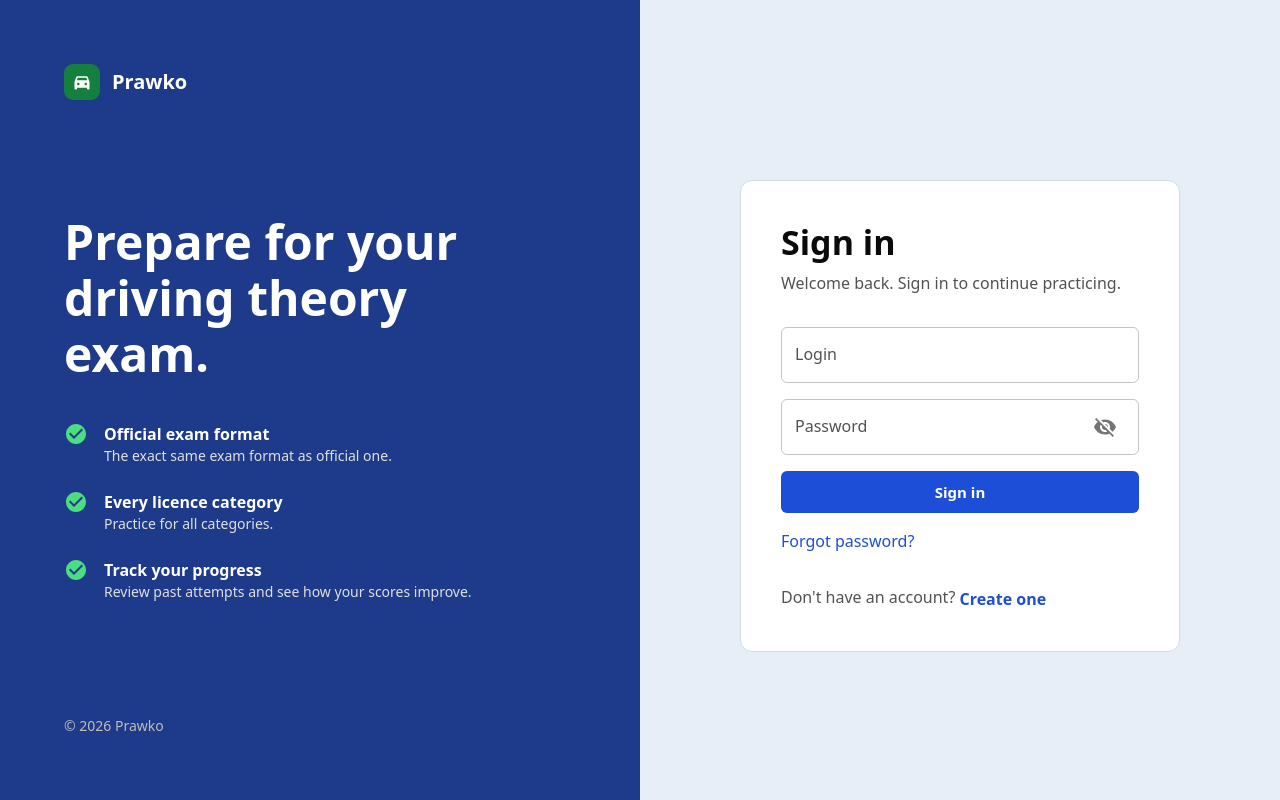
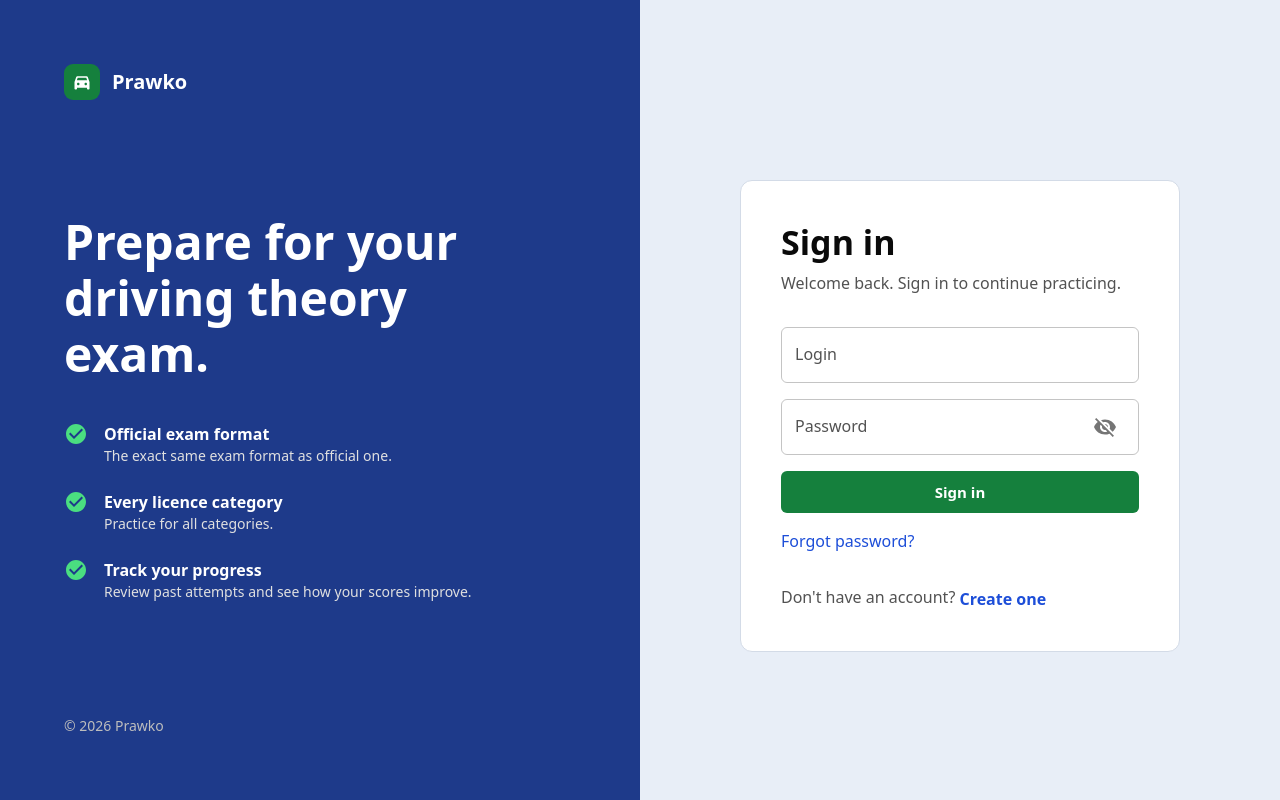
Before and after one commit to Laska254/prawko-web, a React (Vite) app: page /auth in a window 1280 px wide. Built offline with nearby package versions, Linux system fonts and the light colour scheme.

Commit message:
green buttons

```diff
--- a/src/component/LoginForm.tsx
+++ b/src/component/LoginForm.tsx
@@ -51,7 +51,7 @@ export default function LoginForm() {
                         },
                     }}
                 />
-                <Button variant="contained" type="submit" fullWidth size={"large"}>
+                <Button variant="contained" color="secondary" type="submit" fullWidth size={"large"}>
                     Sign in
                 </Button>
                 <Link component={RouterLink} to="/change-password" underline="hover" alignSelf="flex-start">
--- a/src/component/RegisterForm.tsx
+++ b/src/component/RegisterForm.tsx
@@ -87,7 +87,7 @@ export default function RegisterForm() {
                         },
                     }}
                 />
-                <Button variant="contained" type="submit" fullWidth size={"large"}>
+                <Button variant="contained" color="secondary" type="submit" fullWidth size={"large"}>
                     Register
                 </Button>
             </Stack>
```
